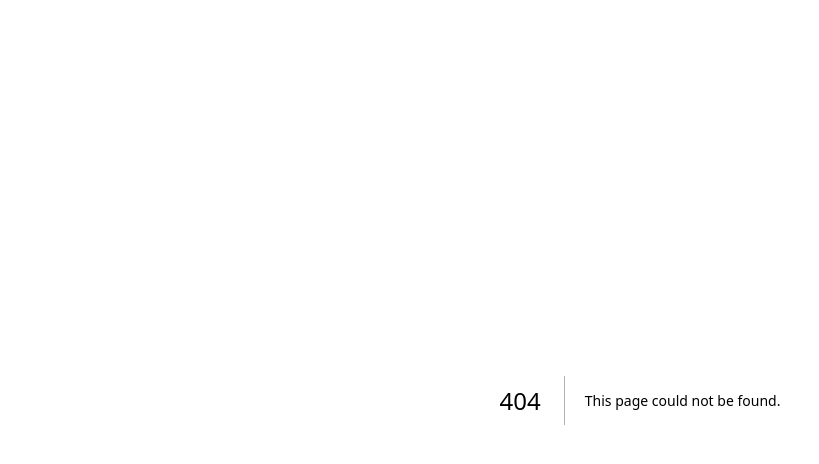
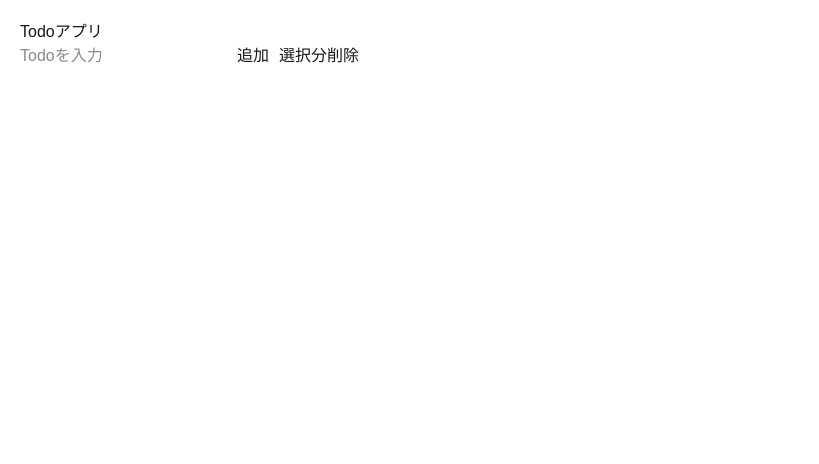
Before and after one commit to shota1423/my-next-app, a Next.js app: page /todo in a window 1280 px wide. Before the commit this address had no page. Shown: the top 464 px of the page, without its empty margins (0-819 px from the left). Built offline with nearby package versions, Linux system fonts and the light colour scheme.

Commit message:
ToDoアプリローカル分機能完成

```diff
--- a/app/page.tsx
+++ b/app/page.tsx
@@ -1,4 +1,5 @@
 import Image from "next/image";
+import Link from "next/link";
 
 export default function Home() {
   return (
@@ -12,6 +13,12 @@ export default function Home() {
           height={20}
           priority
         />
+        <Link
+          href="/todo"
+          className="mt-6 text-lg font-medium text-blue-600 dark:text-blue-400 hover:underline"
+        >
+          Go to ToDo Page
+        </Link>
         <div className="flex flex-col items-center gap-6 text-center sm:items-start sm:text-left">
           <h1 className="max-w-xs text-3xl font-semibold leading-10 tracking-tight text-black dark:text-zinc-50">
             To get started, edit the page.tsx file.
--- /dev/null
+++ b/app/todo/page.tsx
@@ -0,0 +1,97 @@
+"use client";
+
+import { useEffect, useState } from "react";
+
+type Todo = {
+  id: number;
+  title: string;
+  completed: boolean;
+};
+
+const SamplePage = () => {
+  const [todos, setTodos] = useState<Todo[]>(() => {
+    if (typeof window === "undefined") return [];
+    const saved = localStorage.getItem("todos");
+    return saved ? JSON.parse(saved) : [];
+  });
+
+  const [title, setTitle] = useState("");
+  const [taskIds, setTaskIds] = useState<number[]>([]);
+
+  useEffect(() => {
+    localStorage.setItem("todos", JSON.stringify(todos));
+  }, [todos]);
+
+  const addTodo = () => {
+    if (!title.trim()) return;
+
+    const newTodo: Todo = {
+      id: Date.now(),
+      title,
+      completed: false,
+    };
+
+    setTodos([...todos, newTodo]);
+    setTitle("");
+  }
+
+  const deleteTodo = (ids: number[]) => {
+    setTodos((prev) => prev.filter((todo) => !ids.includes(todo.id)));
+    setTaskIds((prev) => prev.filter((id) => !ids.includes(id)));
+  }
+
+  const toggleTodo = (id: number) => {
+    setTodos((prev) => {
+        const newTodos = prev.map((todo) =>
+            todo.id === id ? { ...todo, completed: !todo.completed } : todo
+        );
+        const toggled = newTodos.find((t) => t.id === id);
+        setTaskIds((prevIds) =>
+            toggled?.completed ? (prevIds.includes(id) ? prevIds : [...prevIds, id]) : prevIds.filter((tid) => tid !== id)
+        );
+        return newTodos;
+    });
+  };
+
+  return (
+    <main style={{ padding: 20 }}>
+      <h1>Todoアプリ</h1>
+      <div style={{ marginBottom: 20 }}>
+        <input
+          value={title}
+          onChange={(e) => setTitle(e.target.value)}
+          placeholder="Todoを入力"
+        />
+        <button onClick={addTodo} style={{ marginLeft: 10 }}>
+          追加
+        </button>
+
+        <button onClick={() => deleteTodo(taskIds)} style={{ marginLeft: 10 }}>選択分削除</button>
+      </div>
+
+      <ul>
+        {todos.map((todo) => (
+          <li key={todo.id} style={{ marginBottom: 10 }}>
+            <label style={{ marginRight: 10 }}>
+              <input
+                type="checkbox"
+                checked={todo.completed}
+                onChange={() => toggleTodo(todo.id)}
+              />
+              <span
+                style={{
+                  marginLeft: 8,
+                  textDecoration: todo.completed ? "line-through" : "none",
+                }}
+              >
+                {todo.title}
+              </span>
+            </label>
+          </li>
+        ))}
+      </ul>
+    </main>
+  );
+};
+
+export default SamplePage;
```
